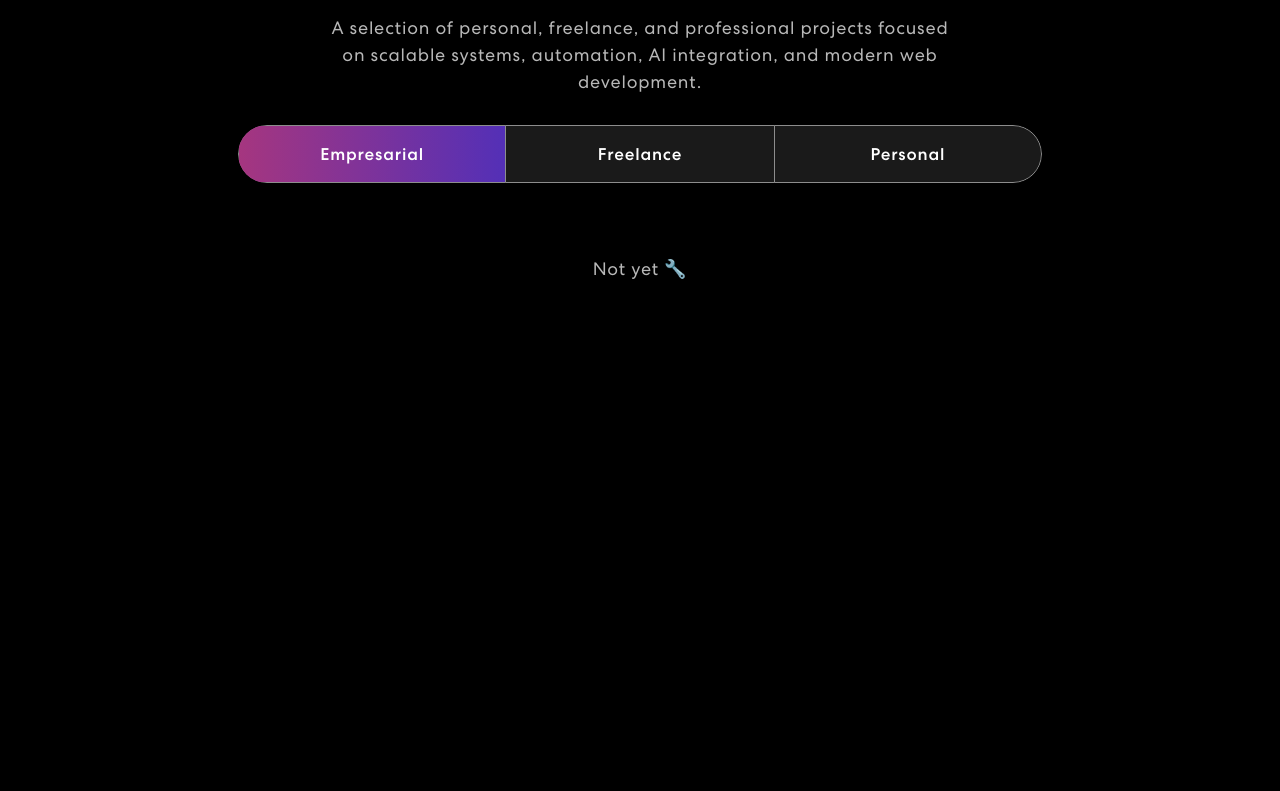
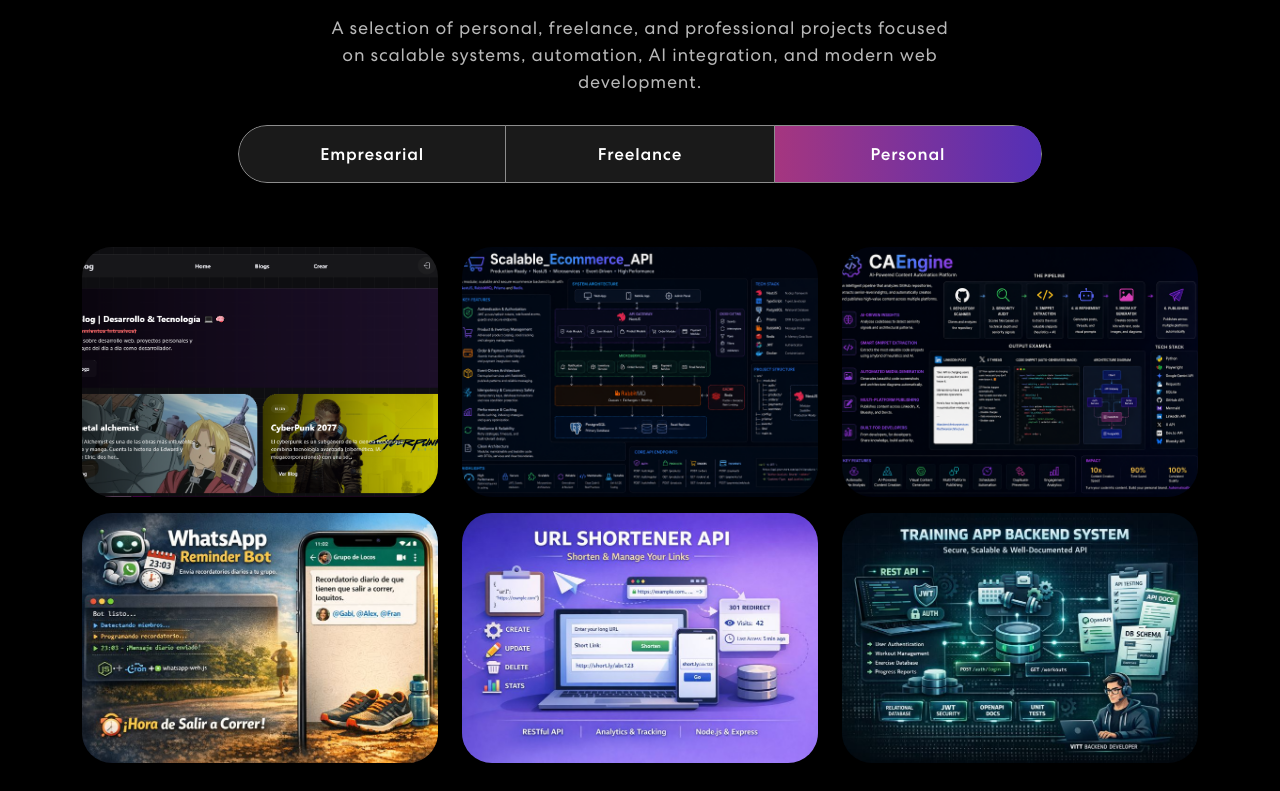
Before and after one commit to VittoLym/Vitto, a React (Create React App) app: page / in a window 1280 px wide. Shown: the part 1649-2440 px from the top of the page. Built offline with nearby package versions, Linux system fonts and the light colour scheme.

Commit message:
minor bug

```diff
--- a/src/components/Projects.js
+++ b/src/components/Projects.js
@@ -85,7 +85,7 @@ export const Projects = () => {
                 <h2>Projects</h2>
                 <p>A selection of personal, freelance, and professional projects focused on
   scalable systems, automation, AI integration, and modern web development.</p>
-                <Tab.Container id="projects-tabs" defaultActiveKey="first">
+                <Tab.Container id="projects-tabs" defaultActiveKey="third">
                   <Nav variant="pills" className="nav-pills mb-5 justify-content-center align-items-center" id="pills-tab">
                     <Nav.Item>
                       <Nav.Link eventKey="first">Empresarial</Nav.Link>
```
